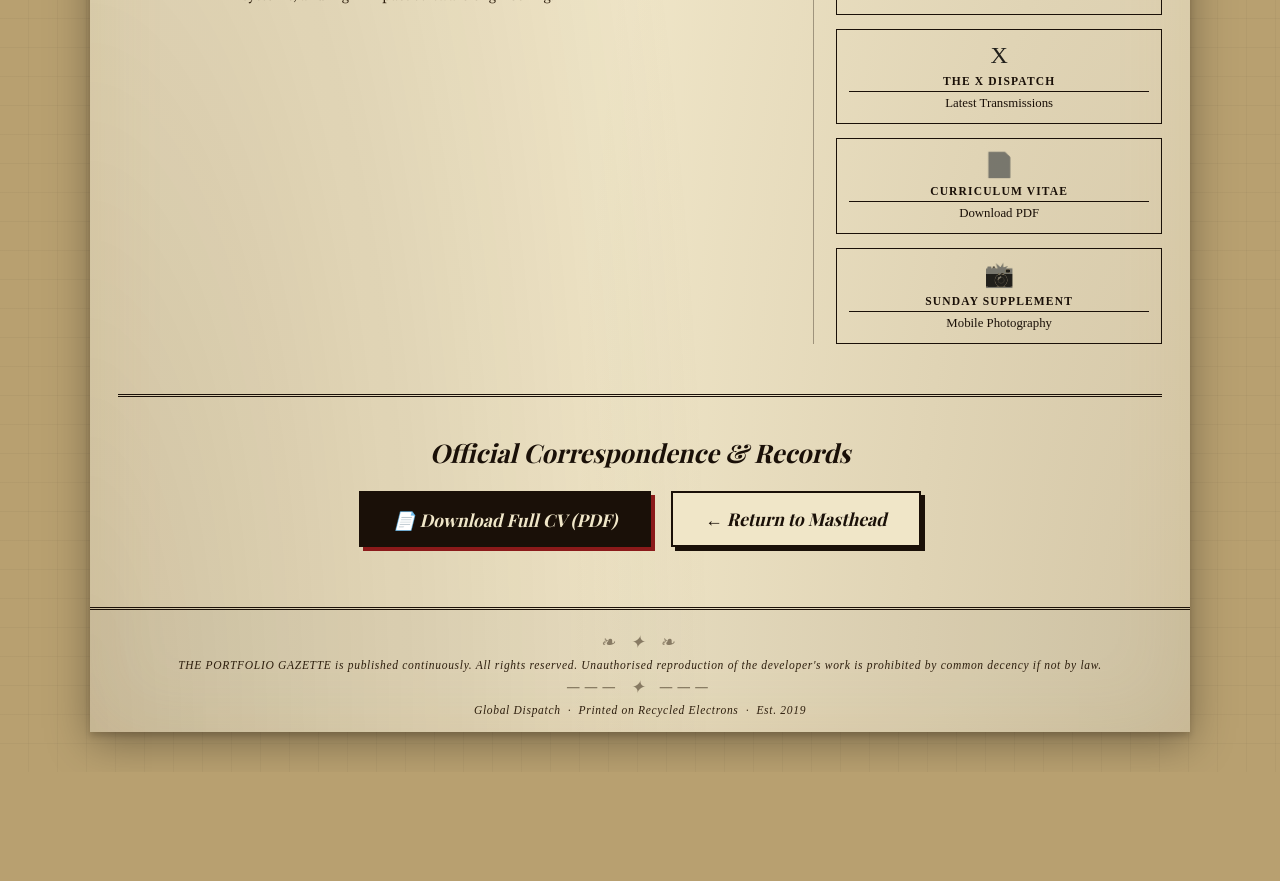
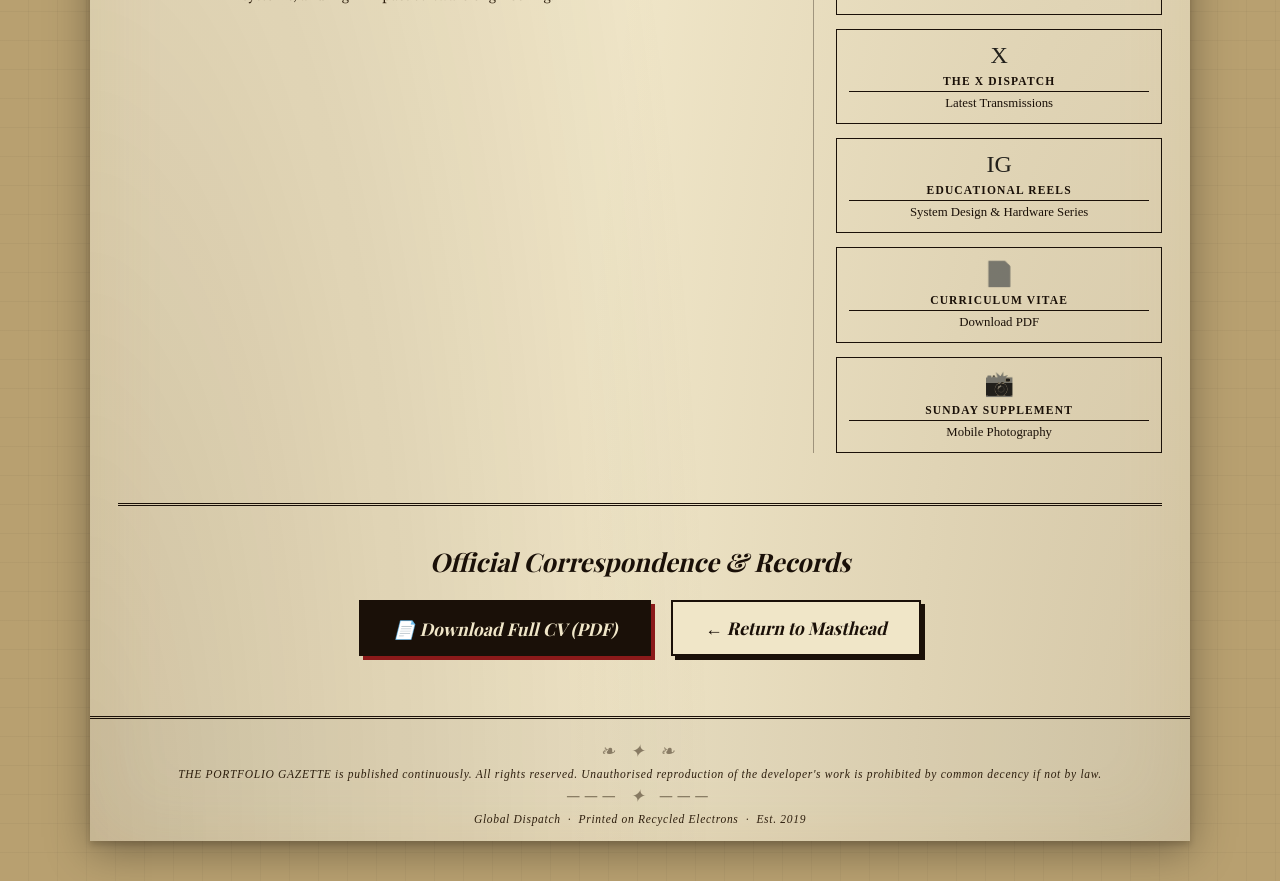
Before and after one commit to abhijeetkakade1234/abhijeetkakade1234.github.io, a Next.js app: page / in a window 1280 px wide. Shown: the part 2840-3721 px from the top of the page. Before the commit the page ends 3612 px from the top, so only its background shows below. Built offline with nearby package versions, Linux system fonts and the light colour scheme; a web font is replaced by a local one.

Commit message:
Add educational reels link

```diff
--- a/app/page.js
+++ b/app/page.js
@@ -210,6 +210,11 @@ export default function Home() {
                 <span className="classified-title">The X Dispatch</span>
                 Latest Transmissions
               </a>
+              <a className="classified" href={contact.reels} target="_blank" rel="noreferrer">
+                <span className="classified-icon">IG</span>
+                <span className="classified-title">Educational Reels</span>
+                System Design &amp; Hardware Series
+              </a>
               <a className="classified" href={personalInfo.cvUrl} download>
                 <span className="classified-icon">&#128196;</span>
                 <span className="classified-title">Curriculum Vitae</span>
--- a/data/portfolioData.json
+++ b/data/portfolioData.json
@@ -335,6 +335,7 @@
     "github": "https://github.com/abhijeetkakade1234",
     "linkedin": "https://www.linkedin.com/in/abhijeet-kakade-384a9a253",
     "twitter": "https://x.com/AbhijeetKakade0",
+    "reels": "https://www.instagram.com/chronicallyonlineabhi/",
     "instagram": "https://www.instagram.com/_abhi.clicks/",
     "blogs": "https://blogs.abhijeetkakade.in/"
   },
```
